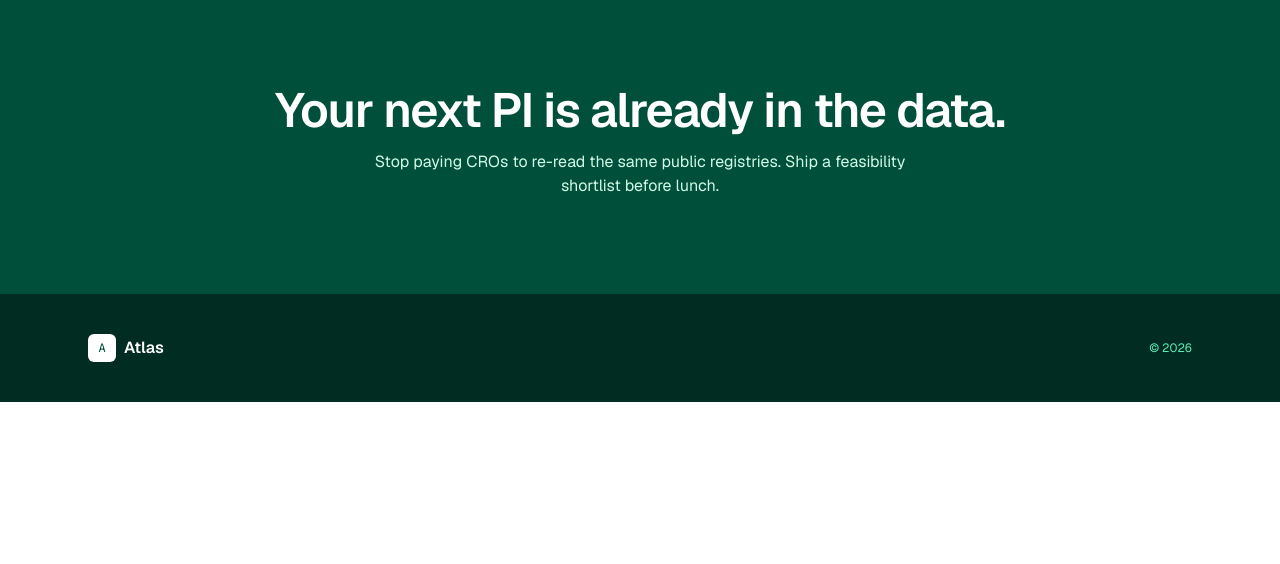
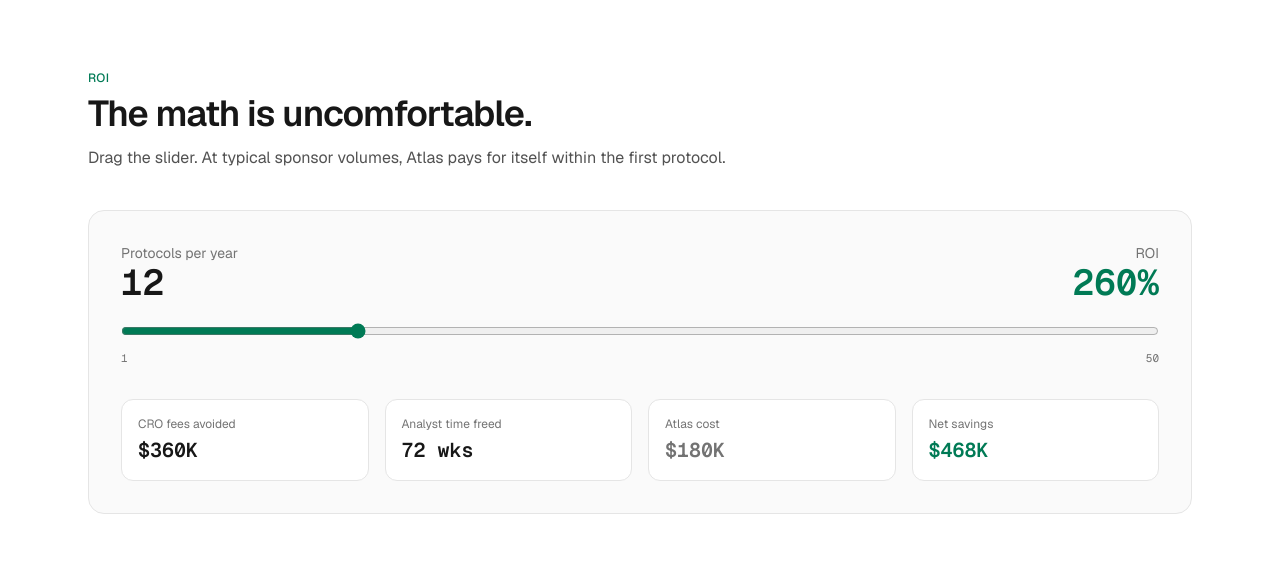
Before and after one commit to sportyhannan/atlas, a Next.js app: page / in a window 1280 px wide. Shown: the part 2082-2646 px from the top of the page. Before the commit the page ends 2484 px from the top, so only its background shows below. Built offline with nearby package versions, Linux system fonts and the light colour scheme.

Commit message:
created roi calculator component

```diff
--- /dev/null
+++ b/components/landing/roi-calculator.tsx
@@ -0,0 +1,117 @@
+"use client";
+
+import { useMemo, useState } from "react";
+import { FadeIn } from "./fade-in";
+
+const CRO_FEE_PER_PROTOCOL = 30_000;
+const ANALYST_HOURLY = 100;
+const ANALYST_WEEKS = 6;
+const ANALYST_HOURS_PER_WEEK = 40;
+const ATLAS_PER_PROTOCOL = 15_000;
+
+const fmt = (n: number) =>
+  n >= 1_000_000
+    ? `$${(n / 1_000_000).toFixed(1)}M`
+    : n >= 1_000
+      ? `$${Math.round(n / 1_000)}K`
+      : `$${n}`;
+
+export function ROICalculator() {
+  const [protocols, setProtocols] = useState(12);
+
+  const { croFees, analystCost, atlasCost, netSaving, roi, weeksSaved } = useMemo(() => {
+    const croFees = CRO_FEE_PER_PROTOCOL * protocols;
+    const analystCost =
+      ANALYST_HOURLY * ANALYST_HOURS_PER_WEEK * ANALYST_WEEKS * protocols;
+    const atlasCost = ATLAS_PER_PROTOCOL * protocols;
+    const netSaving = croFees + analystCost - atlasCost;
+    const roi = (netSaving / atlasCost) * 100;
+    const weeksSaved = ANALYST_WEEKS * protocols;
+    return { croFees, analystCost, atlasCost, netSaving, roi, weeksSaved };
+  }, [protocols]);
+
+  return (
+    <section id="roi" className="border-b border-neutral-200 bg-white">
+      <div className="mx-auto max-w-6xl px-4 py-20 sm:px-6">
+        <FadeIn>
+          <div className="max-w-2xl">
+            <div className="text-xs font-medium uppercase tracking-wide text-emerald-700">
+              ROI
+            </div>
+            <h2 className="mt-2 text-3xl font-semibold tracking-tight text-neutral-900 sm:text-4xl">
+              The math is uncomfortable.
+            </h2>
+            <p className="mt-3 text-neutral-600">
+              Drag the slider. At typical sponsor volumes, Atlas pays for itself within
+              the first protocol.
+            </p>
+          </div>
+        </FadeIn>
+
+        <FadeIn delay={80} className="mt-10">
+          <div className="rounded-2xl border border-neutral-200 bg-neutral-50 p-6 sm:p-8">
+            <div className="flex items-end justify-between gap-4">
+              <div>
+                <div className="text-sm text-neutral-500">Protocols per year</div>
+                <div className="font-mono text-4xl font-semibold text-neutral-900">
+                  {protocols}
+                </div>
+              </div>
+              <div className="text-right">
+                <div className="text-sm text-neutral-500">ROI</div>
+                <div className="font-mono text-4xl font-semibold text-emerald-700">
+                  {Math.round(roi).toLocaleString()}%
+                </div>
+              </div>
+            </div>
+            <input
+              type="range"
+              min={1}
+              max={50}
+              value={protocols}
+              onChange={(e) => setProtocols(Number(e.target.value))}
+              className="mt-5 w-full accent-emerald-700"
+              aria-label="Protocols per year"
+            />
+            <div className="mt-1 flex justify-between font-mono text-[11px] text-neutral-500">
+              <span>1</span>
+              <span>50</span>
+            </div>
+
+            <dl className="mt-8 grid gap-4 sm:grid-cols-4">
+              <Stat label="CRO fees avoided" value={fmt(croFees)} />
+              <Stat label="Analyst time freed" value={`${weeksSaved} wks`} />
+              <Stat label="Atlas cost" value={fmt(atlasCost)} muted />
+              <Stat label="Net savings" value={fmt(netSaving)} accent />
+            </dl>
+          </div>
+        </FadeIn>
+      </div>
+    </section>
+  );
+}
+
+function Stat({
+  label,
+  value,
+  accent,
+  muted,
+}: {
+  label: string;
+  value: string;
+  accent?: boolean;
+  muted?: boolean;
+}) {
+  return (
+    <div className="rounded-xl border border-neutral-200 bg-white p-4">
+      <dt className="text-xs text-neutral-500">{label}</dt>
+      <dd
+        className={`mt-1 font-mono text-xl font-semibold ${
+          accent ? "text-emerald-700" : muted ? "text-neutral-500" : "text-neutral-900"
+        }`}
+      >
+        {value}
+      </dd>
+    </div>
+  );
+}
```
